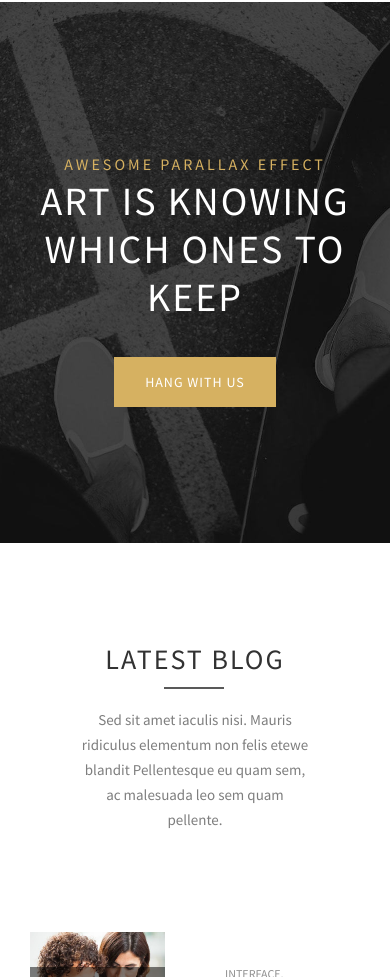
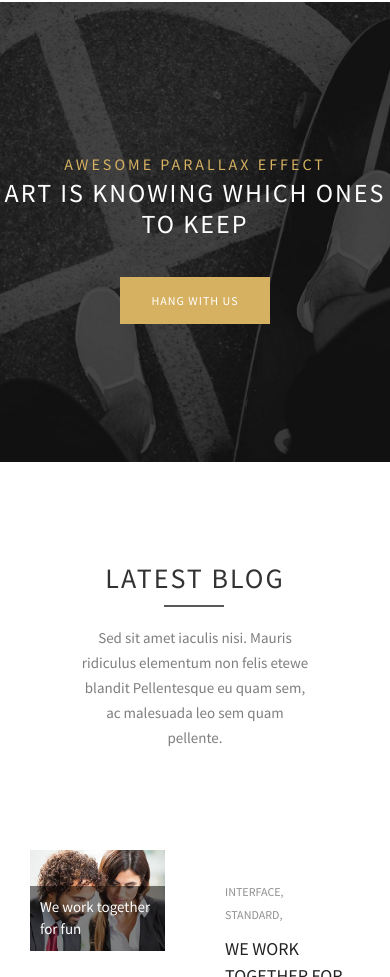
Before and after one commit to dtdev-hub/massive-simple-webpage, a plain HTML site: page index.html in a window 390 px wide. Shown: the part 6211-7188 px from the top of the page. Drawn offline with nearby package versions, Linux system fonts and the light colour scheme; files whose address does not match are found by name.

Commit message:
Make massiveHangWithUs section responsive

```diff
--- a/index.html
+++ b/index.html
@@ -585,7 +585,7 @@
                     <h1 class="text-uppercase light-txt">Art is knowing which ones to keep</h1>
 
                     <div class="m-top-50 inline-block">
-                        <a href="#" class="button--yellow"> Hang with us</a>
+                        <a href="#" class="button--yellow btn-medium"> Hang with us</a>
                     </div>
                 </div>
 
--- a/sass/Components/_buttons.scss
+++ b/sass/Components/_buttons.scss
@@ -28,4 +28,7 @@
     padding: $pd-3 $pd-5;
     font-size: $fs-4;
     font-weight: $fw-0;
+    @include responsive("medium") {
+        font-size: $fs-2;
+    }
 }
--- a/sass/Layouts/_hangwithus.scss
+++ b/sass/Layouts/_hangwithus.scss
@@ -16,4 +16,14 @@
             text-decoration: none;
         }
     }
+    // resposive
+    @include responsive("medium") {
+        .section-row {
+            .heading-title-alt {
+                h1 {
+                    font-size: $fs-8;
+                }
+            }
+        }
+    }
 }
```
Also changed, not shown: css/main.css, 1 other file.
